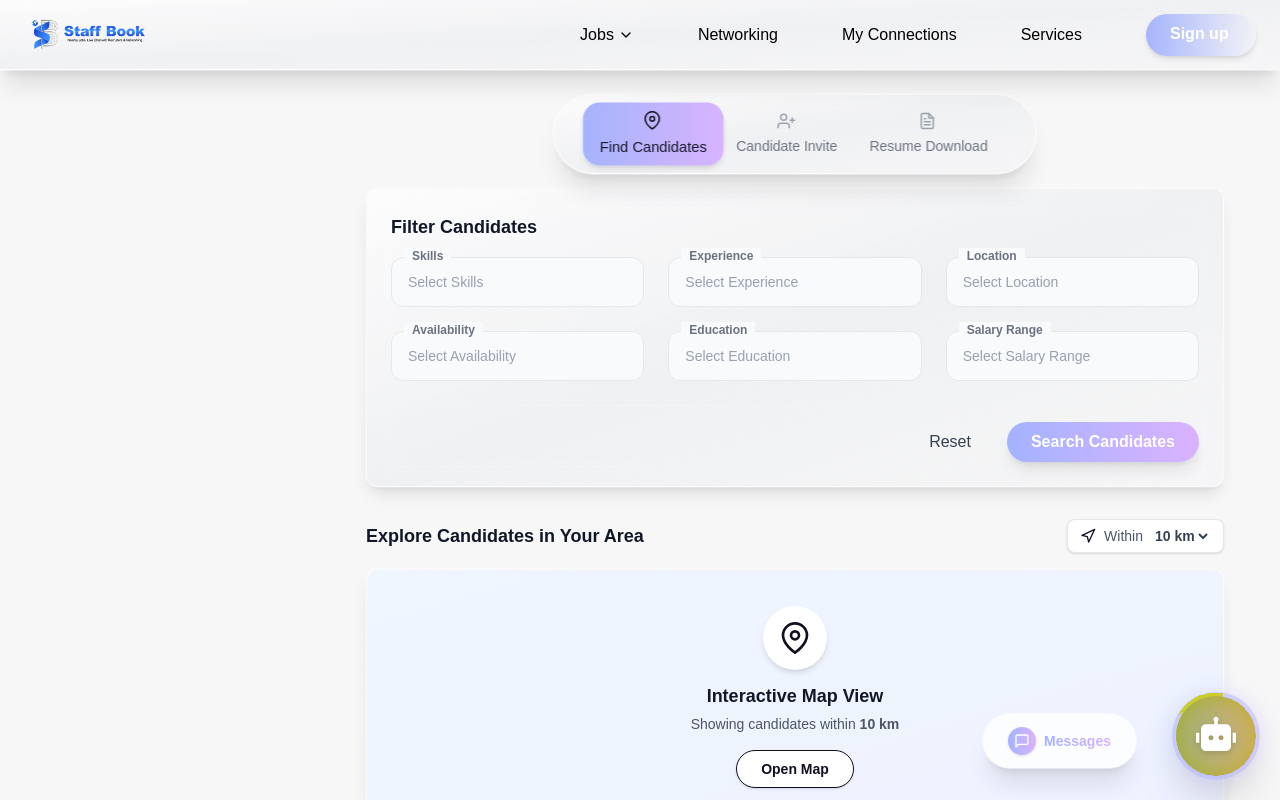
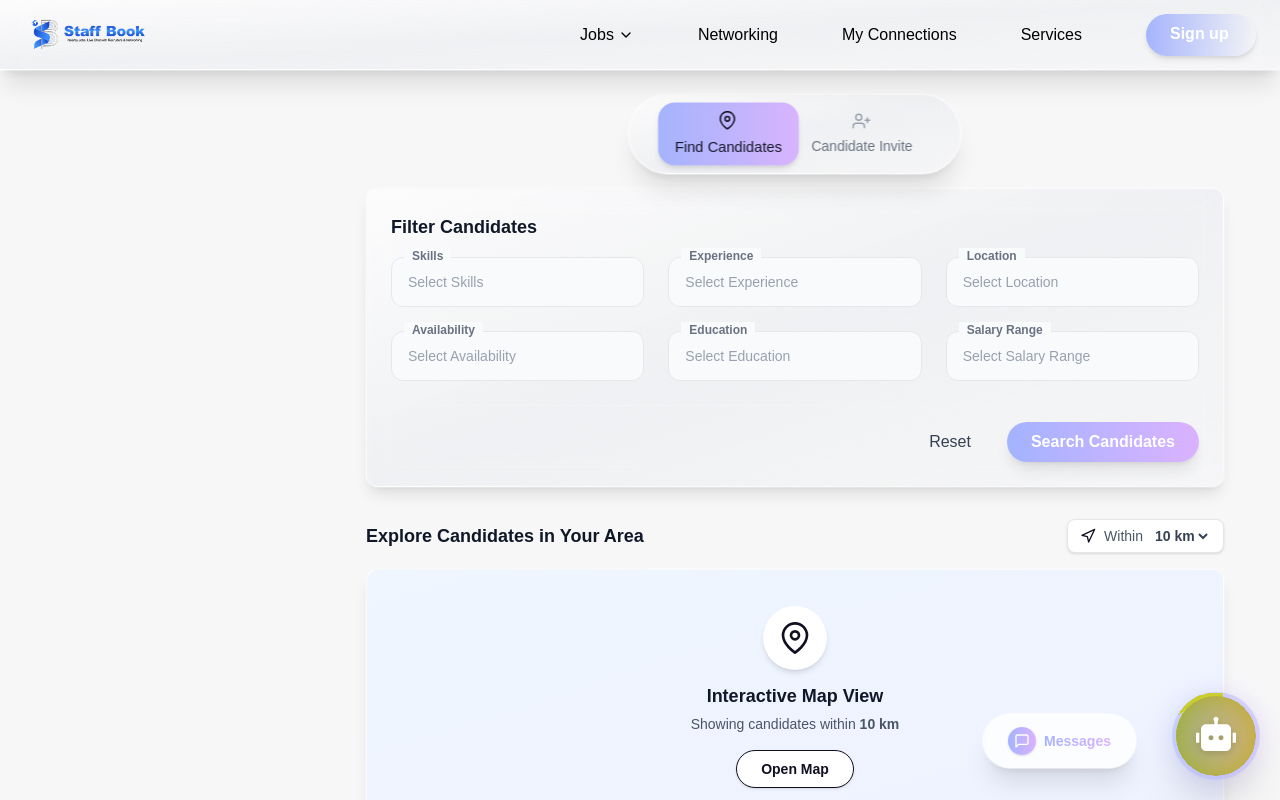
Before and after one commit to sourabh0904/staff-book, a Next.js app: page /profile/find-candidates in a window 1280 px wide. Shown: the top 800 px of the page. Built offline with nearby package versions, Linux system fonts and the light colour scheme.

Commit message:
logic implemented for the saved jobs .

```diff
--- a/src/app/profile/find-candidates/page.tsx
+++ b/src/app/profile/find-candidates/page.tsx
@@ -174,7 +174,6 @@ const sentInvites = [
 const menuItems = [
   { icon: <FiMapPin size={18} />, label: 'Find Candidates', key: 'find-candidates' },
   { icon: <FiUserPlus size={18} />, label: 'Candidate Invite', key: 'invites' },
-  { icon: <FiFileText size={18} />, label: 'Resume Download', key: 'downloads' },
 ];
 
 const inputLabels = [
@@ -634,12 +633,9 @@ export default function FindCandidatesPage() {
                   </Card>
                 ))}
               </div>
-            </div>
-          )}
 
 
-
-          {activeTab === 'downloads' && (
+              {/* Downloaded Resumes Section (Merged) */}
               <Card className="mt-8" noPadding>
                 <div className="p-6 border-b border-gray-100">
                   <h2 className={`${THEME.components.typography.sectionTitle} text-2xl mb-1`}>Downloaded Resumes</h2>
@@ -676,7 +672,11 @@ export default function FindCandidatesPage() {
                   </table>
                 </div>
               </Card>
+            </div>
           )}
+
+
+
 
 
         </div>
```
Lines whose indentation alone changed are shown as unchanged.
